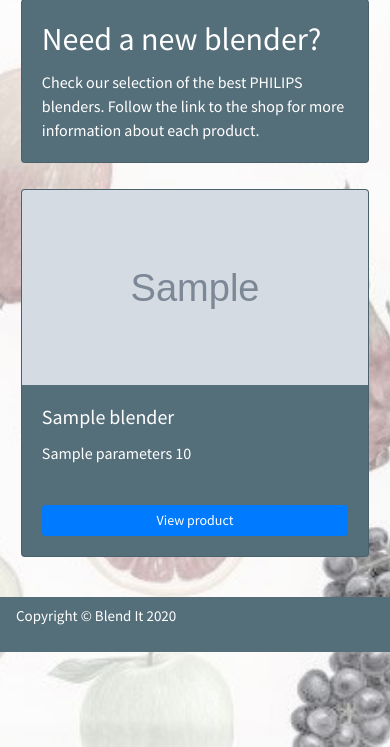
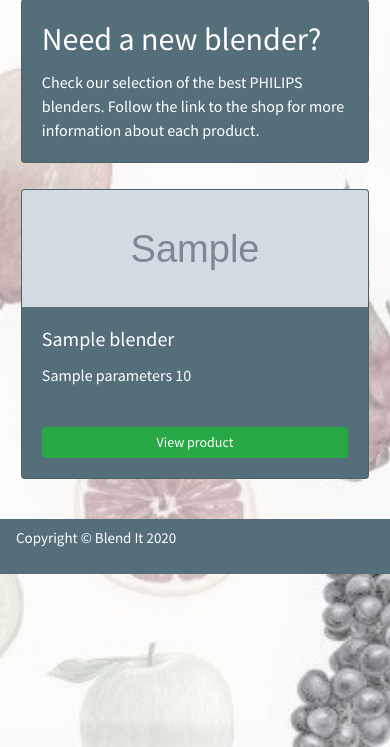
Before and after one commit to AnnaDK/Cook-Book, a Flask app: page /blenders in a window 390 px wide. Shown: the part 97-844 px from the top of the page. Run offline with Flask 2, Linux system fonts and the light colour scheme; grey boxes marked "Sample" are stand-in pictures; a database or web service that is not in the repository returns one stand-in record (values such as "Sample title"); some libraries are stand-ins or nearby versions.

Commit message:
style for the buttons in blenders.html changed. Grid columns for buttons in the forms changed.

```diff
--- a/static/css/style.css
+++ b/static/css/style.css
@@ -1,12 +1,6 @@
 @import url("https://fonts.googleapis.com/css2?family=Source+Sans+Pro:wght@400;600;900&display=swap");
 /*
 font-family: 'Source Sans Pro', sans-serif;
-Mermaid Colours Color Palette
-#004749	(0,71,73)
-#00535a	(0,83,90)
-#00746b	(0,116,107)
-#00945c	(0,148,92)
-#00a950 (0,169,80)
 */
 body {
   background-image: url("../images/fruit_background_blur.jpg");
@@ -87,8 +81,7 @@ a {
 }
 a:active {
   top: 1px;
-
-}
+  }
 
 .add_recipe_container {
   background-color: #fff;
@@ -132,6 +125,6 @@ li {
 
 @media (max-width: 767.98px) {
   .card-img-top {
-    height: 50vw;
+    height: 30vw;
   }
 }
--- a/templates/add_recipe.html
+++ b/templates/add_recipe.html
@@ -16,7 +16,7 @@
       <form action="{{ url_for('insert_recipe') }}" method="POST" class="col-12">
         <div class="form-group">
           <label for="recipe_name">Recipe name</label>
-          <input type="text" class="form-control" id="recipe_name" name="recipe_name" maxlength="21" required />
+          <input type="text" class="form-control" id="recipe_name" name="recipe_name" maxlength="17" required />
         </div>
         <div class="form-group">
           <label for="category">Category</label>
@@ -47,7 +47,7 @@
           <textarea class="form-control" id="source" name="source" rows="5" ></textarea>
         </div>
         <div class="row">
-          <div class="col-sm-3">
+          <div class="col-md-3">
             <button type="submit" value="Submit" class="btn btn-primary btn-lg btn-block btn-link mb-3">
               Submit
             </button>
--- a/templates/blenders.html
+++ b/templates/blenders.html
@@ -22,7 +22,7 @@
         <span>{{blender.blender_price}}</span>
       </div>
       <div class="card-body">
-        <a role="button" class="btn btn-primary btn-sm btn-block" href="{{blender.shop_link}}" target="_blank">
+        <a role="button" class="btn btn-success btn-sm btn-block" href="{{blender.shop_link}}" target="_blank">
           View product</a>
       </div>
     </div>
--- a/templates/edit_recipe.html
+++ b/templates/edit_recipe.html
@@ -6,7 +6,7 @@
       <form action="{{ url_for('update_recipe', recipe_id=recipe._id) }}" method="POST" class="col-12">
         <div class="form-group">
           <label for="recipe_name">Recipe name</label>
-          <input type="text" class="form-control" id="recipe_name" name="recipe_name" maxlength="30"
+          <input type="text" class="form-control" id="recipe_name" name="recipe_name" maxlength="17"
             required value="{{recipe.recipe_name}}"/>
         </div>
 
@@ -45,7 +45,7 @@
           {{recipe.source}}</textarea>
         </div>
         <div class="row">
-          <div class="col-sm-3">
+          <div class="col-md-3">
             <button type="submit" value="Submit" class="btn btn-success btn-lg btn-block btn-link mb-3">
               Save
             </button>
--- a/templates/recipes.html
+++ b/templates/recipes.html
@@ -60,7 +60,7 @@
     <div class="modal-dialog modal-dialog-centered" role="document">
       <div class="modal-content">
         <div class="modal-body mt-2">
-         Are you sure you want to delete this recipe?
+         <b>Are you sure you want to delete this recipe?</b>
         </div>
         <div class="modal-footer">
           <form action="{{ url_for('delete_recipe', recipe_id=recipe._id) }}" method="POST">
```
